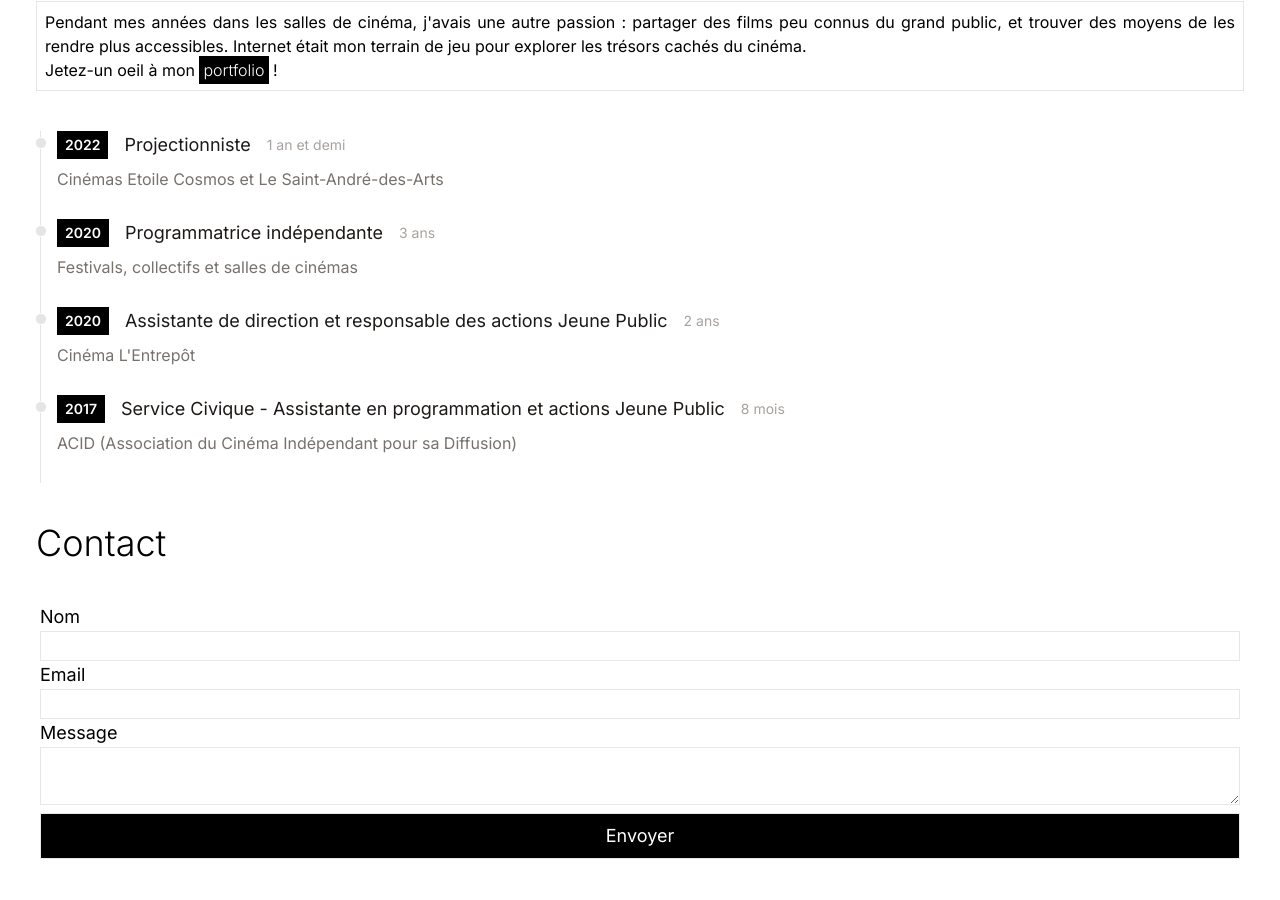
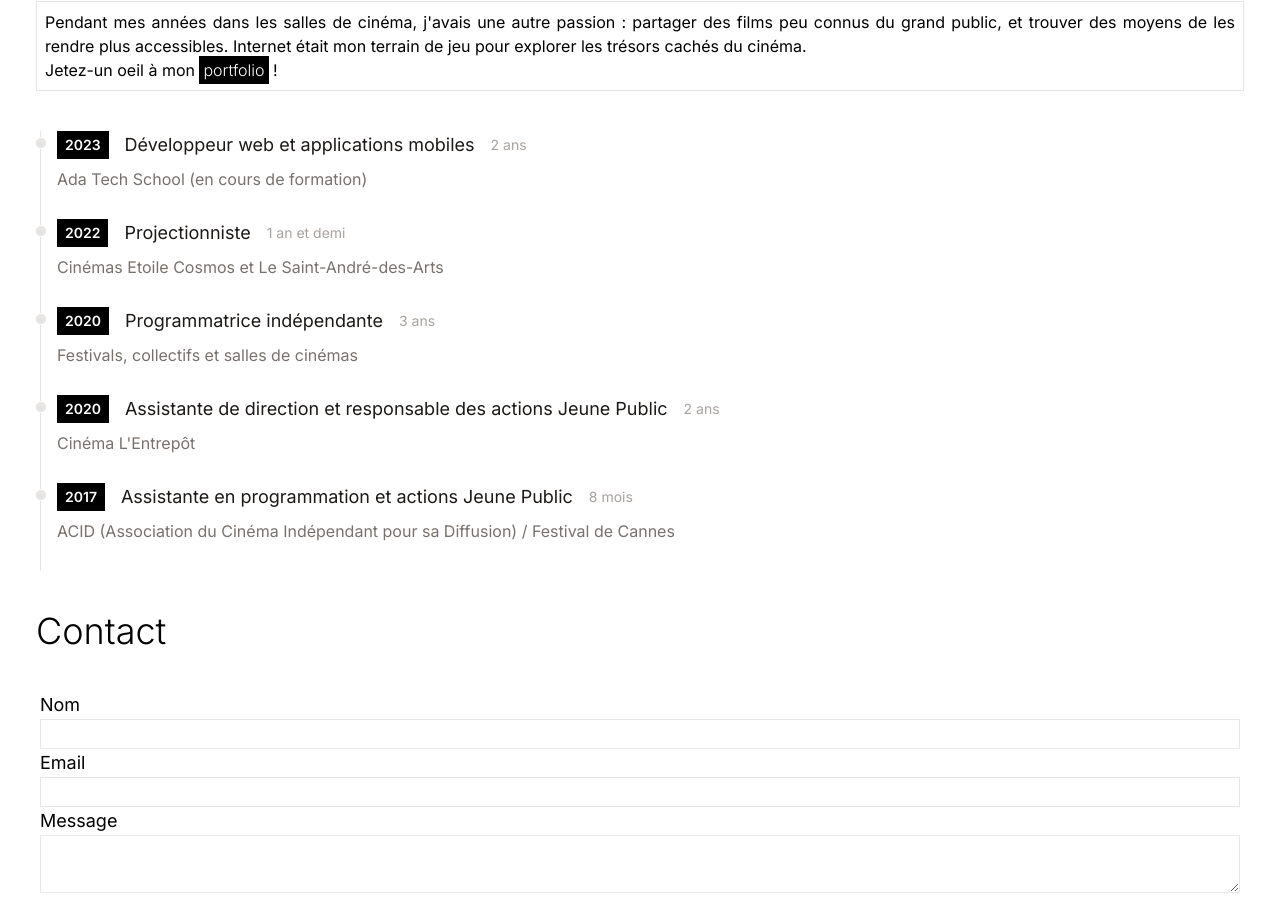
Before and after one commit to apolline-diaz/Portfolio-Minimal, a React (Vite) app: page / in a window 1280 px wide. Shown: the part 2415-3315 px from the top of the page. Built offline with nearby package versions, Linux system fonts and the light colour scheme; a web font is replaced by a local one.

Commit message:
Contact Message Sent Update

```diff
--- a/src/components/Contact.jsx
+++ b/src/components/Contact.jsx
@@ -1,8 +1,9 @@
-import React, { useRef } from "react";
+import React, { useRef, useState } from "react";
 import emailjs from "@emailjs/browser";
 
 function Contact() {
   const form = useRef();
+  const [messageSent, setMessageSent] = useState(false);
 
   const sendEmail = (e) => {
     e.preventDefault();
@@ -13,6 +14,7 @@ function Contact() {
       })
       .then(
         () => {
+          setMessageSent(true);
           console.log("Message envoyé!");
         },
         (error) => {
@@ -40,6 +42,7 @@ function Contact() {
           className="border p-2 my-2 text-white bg-black hover:bg-gray-700 hover:cursor-pointer"
         />
       </form>
+      {messageSent && <p>Message envoyé!</p>}
     </div>
   );
 }
--- a/src/data/portfolio.js
+++ b/src/data/portfolio.js
@@ -40,7 +40,7 @@ export default [
     },
     {
         title: "Jeu vidéo Pico 8 Spécial Anniversaire",
-        description: "Projet personnel pour un anniversaire. Le concept : éliminer 28 chatons pour découvrir son cadeau.",
+        description: "Projet personnel pour un anniversaire. Le concept : éliminer 27 chatons pour découvrir son cadeau.",
         imgUrl: "./assets/project-pico-anniversaire.png",
         stack:["Lua"],
         linkGit: "",
--- a/src/data/timeline.js
+++ b/src/data/timeline.js
@@ -1,4 +1,10 @@
 export default[
+    {
+        year: '2023',
+        title:'Développeur web et applications mobiles',
+        duration: '2 ans',
+        details: 'Ada Tech School (en cours de formation)',
+    },
     {
         year: '2022',
         title:'Projectionniste',
@@ -19,8 +25,8 @@ export default[
     },
     {
         year: '2017',
-        title:'Service Civique - Assistante en programmation et actions Jeune Public',
+        title:'Assistante en programmation et actions Jeune Public',
         duration: '8 mois',
-        details: 'ACID (Association du Cinéma Indépendant pour sa Diffusion)',
+        details: 'ACID (Association du Cinéma Indépendant pour sa Diffusion) / Festival de Cannes',
     },
 ]
```
